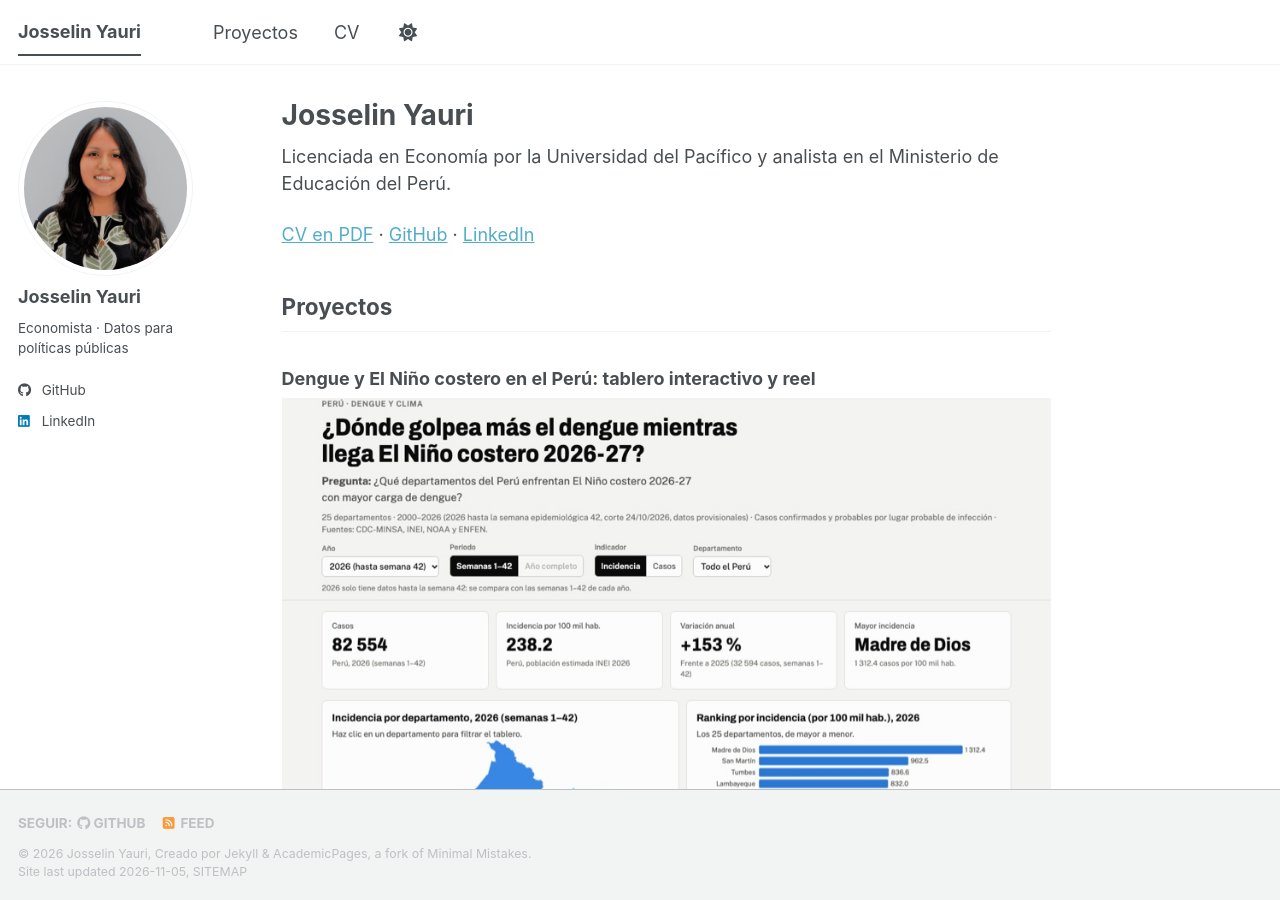
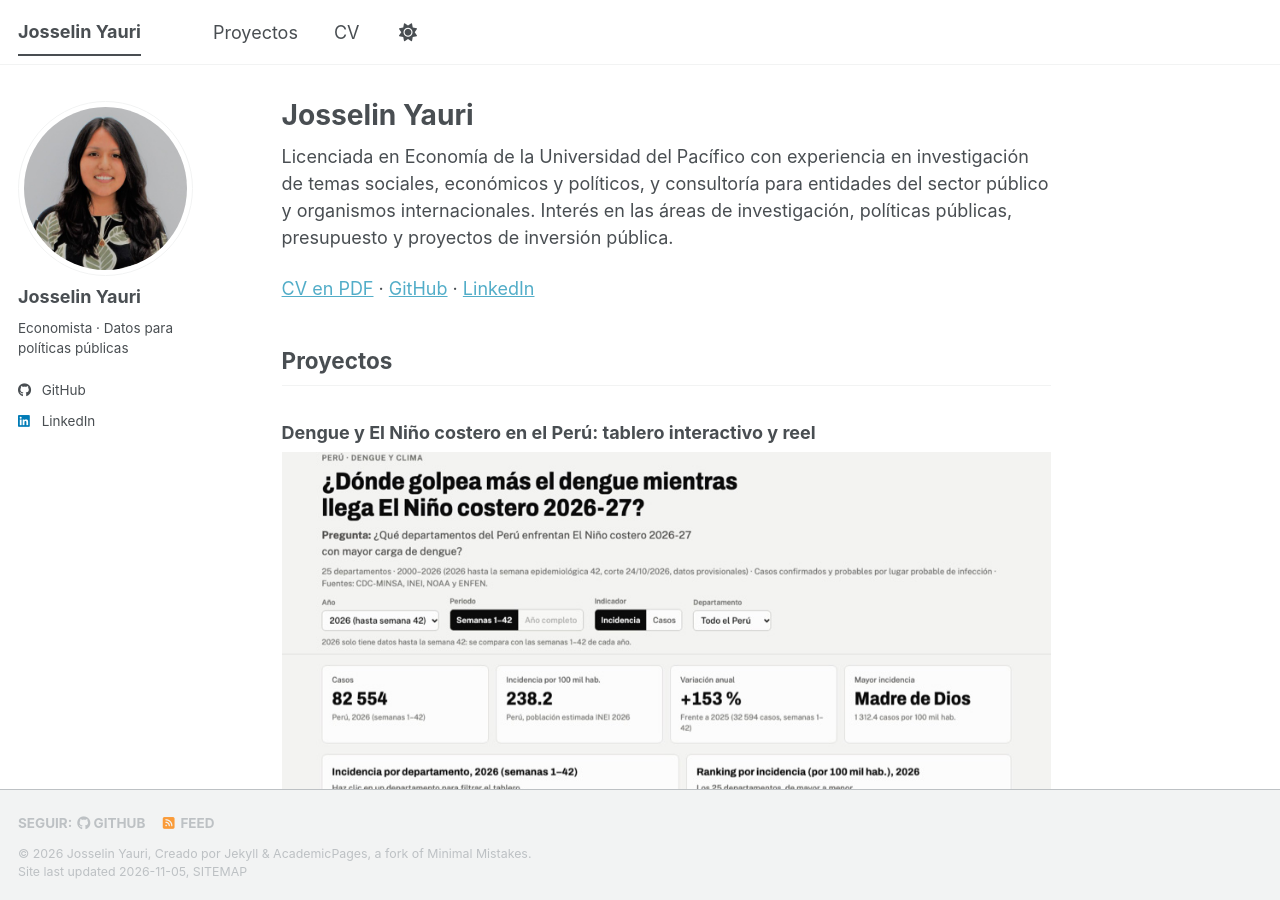
Before and after one commit to jyauric/jyauric.github.io, a Jekyll site: the page built from _pages/about.md, in a window 1280 px wide and 900 px high. Built offline with Jekyll 4.4.1, drawn with Linux system fonts in a browser that asks for light colours; a script bundle is joined from its source files by our own code; a style sheet for code colours, icons or effects is not loaded.

Commit message:
bio desde el CV

```diff
--- a/_pages/about.md
+++ b/_pages/about.md
@@ -7,7 +7,7 @@ redirect_from:
   - /about.html
 ---
 
-Licenciada en Economía por la Universidad del Pacífico y analista en el Ministerio de Educación del Perú.
+Licenciada en Economía de la Universidad del Pacífico con experiencia en investigación de temas sociales, económicos y políticos, y consultoría para entidades del sector público y organismos internacionales. Interés en las áreas de investigación, políticas públicas, presupuesto y proyectos de inversión pública.
 
 [CV en PDF](/files/cv.pdf) · [GitHub](https://github.com/jyauric) · [LinkedIn](https://www.linkedin.com/in/josselinyauri19)
 
```
